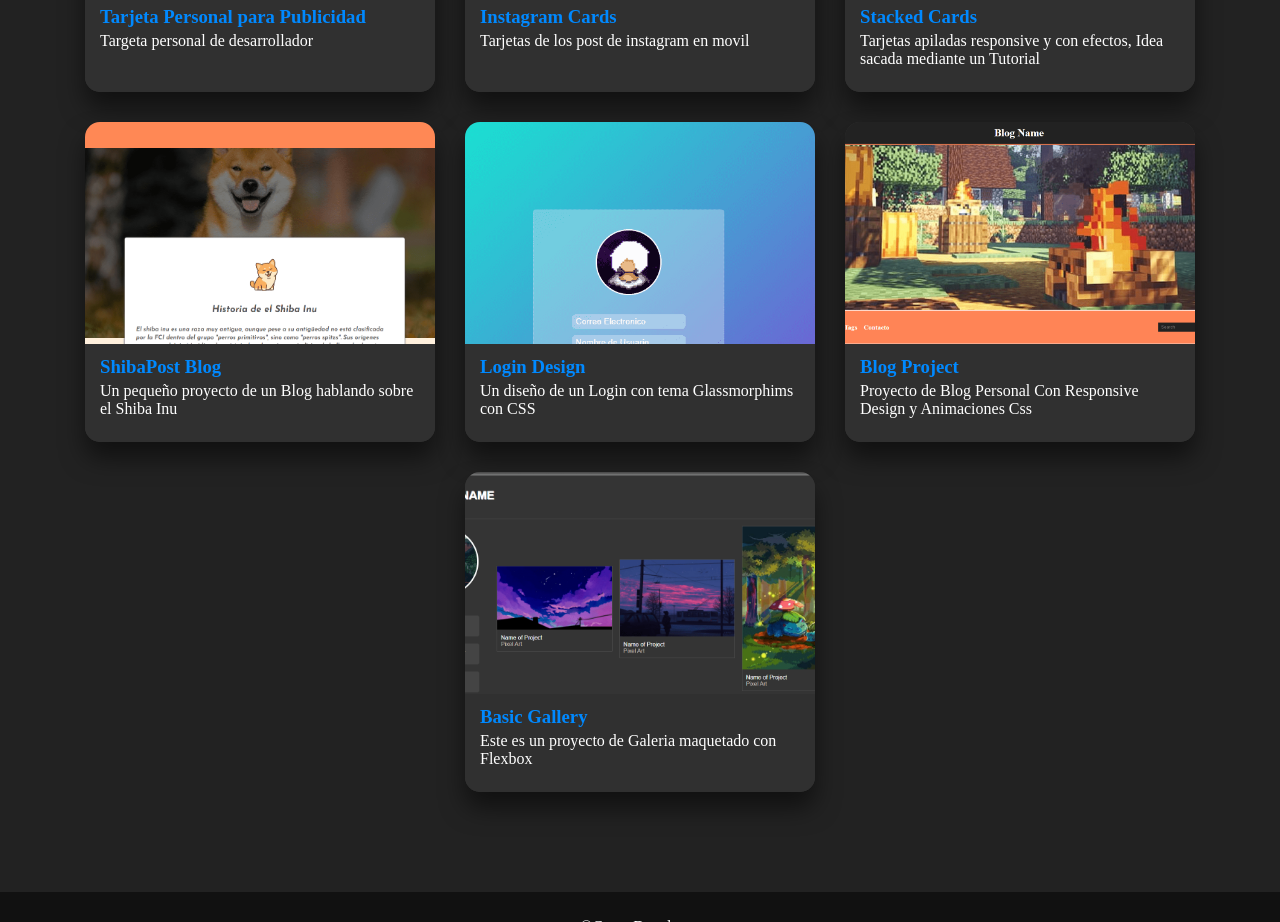
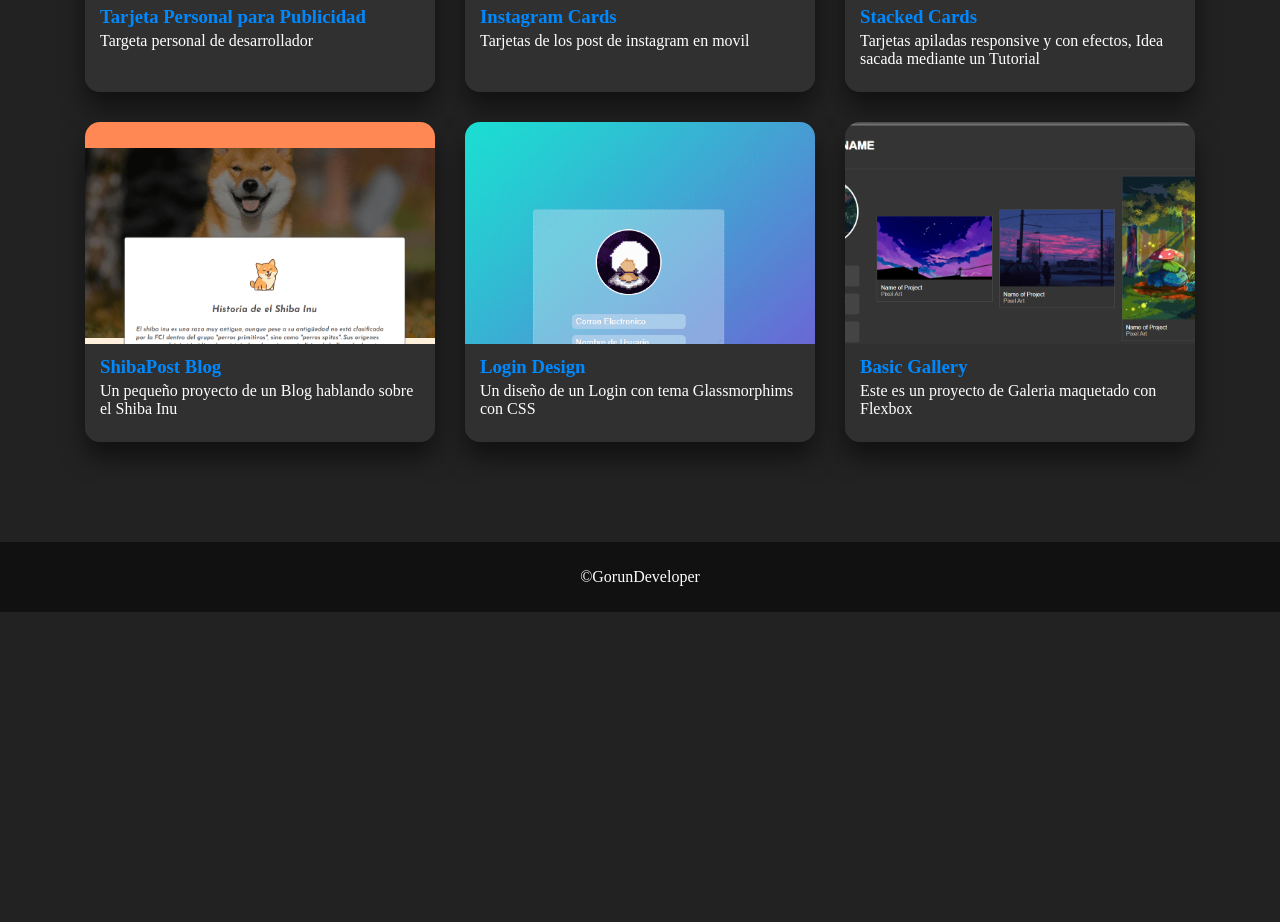
Before and after one commit to GcDevealoper/GcDeveloperWeb, a plain HTML site: page index.html in a window 1280 px wide. Shown: the part 1146-2068 px from the top of the page. After the commit the page ends 1758 px from the top, so only its background shows below. Drawn offline with Linux system fonts and the light colour scheme.

Commit message:
Update index.html

```diff
--- a/index.html
+++ b/index.html
@@ -116,17 +116,6 @@
 				</div>
 			</div>
 
-
-			<div class="card">
-				<nav class="Bg">
-					<a href="https://gcdevealoper.github.io/GcBlogProyect01/" target="_BLANK"><img src="img/Cap2.png"></a>
-				</nav>
-				<div class="pdesc">
-					<h3>Blog Project</h3>
-					<p>Proyecto de Blog Personal Con Responsive Design y Animaciones Css</p>
-				</div>
-			</div>
-
 			<div class="card">
 				<nav class="Bg">
 					<a href="https://gcdevealoper.github.io/Gallery-Project01/" target="_BLANK"><img src="img/Cap3.png"></a>
```
